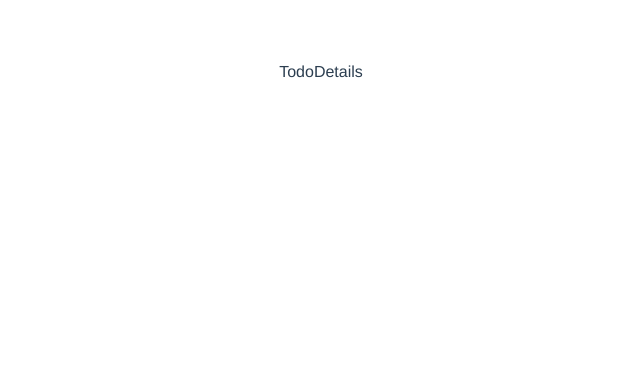
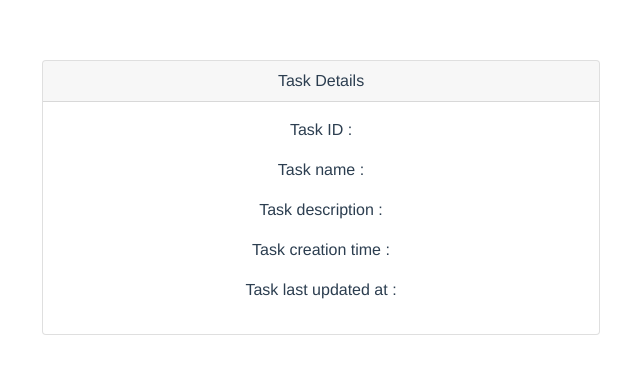
Before and after one commit to AbdorrahmanRamadan/Lead-Liaison-Todo-Task, a Vue app in the folder vue-todo-api/: page /todos/1 in a window 1280 px wide. Shown: the top 374 px of the page, without its empty margins (319-959 px from the left). Built offline with nearby package versions, Linux system fonts and the light colour scheme; no server answers.

Commit message:
Added TodoDetails component functionality

```diff
--- a/vue-todo-api/src/components/TodoDetails.vue
+++ b/vue-todo-api/src/components/TodoDetails.vue
@@ -1,10 +1,44 @@
 <template>
-  <div>TodoDetails</div>
+  <div class="container">
+    <div class="card w-50 m-auto mt-3">
+      <div class="card-header">
+        Task Details
+      </div>
+      <div class="card-body">
+        <p>Task ID : {{todoTask.id}}</p>
+        <p>Task name : {{todoTask.name}}</p>
+        <p>Task description : {{todoTask.description}}</p>
+        <p>Task creation time : {{todoTask.created_at}}</p>
+        <p>Task last updated at : {{todoTask.updated_at}}</p>
+      </div>
+    </div>
+  </div>
 </template>
 
 <script>
+import axios from "axios";
+
 export default {
-  name: "TodoDetails"
+  name: "TodoDetails",
+  data(){
+    return{
+      todoTaskID:0,
+      todoTask:{},
+    }
+  },
+  created(){
+    this.getTodoTaskData()
+  },
+  methods:{
+    async getTodoTaskData(){
+      this.todoTaskID = this.$route.params.id
+      await axios.get(`http://localhost:8000/api/todos/${this.todoTaskID}`)
+          .then((response)=>{
+            this.todoTask = response.data
+            console.log(this.todoTask)
+          })
+    }
+  }
 }
 </script>
 
--- a/vue-todo-api/src/components/TodoEdit.vue
+++ b/vue-todo-api/src/components/TodoEdit.vue
@@ -47,7 +47,6 @@ export default {
     update(){
       axios.put(`http://localhost:8000/api/todos/${this.todoTaskID}`, this.formValues)
           .then(()=>{this.$router.push("/todos")})
-
     }
   }
 }
```
